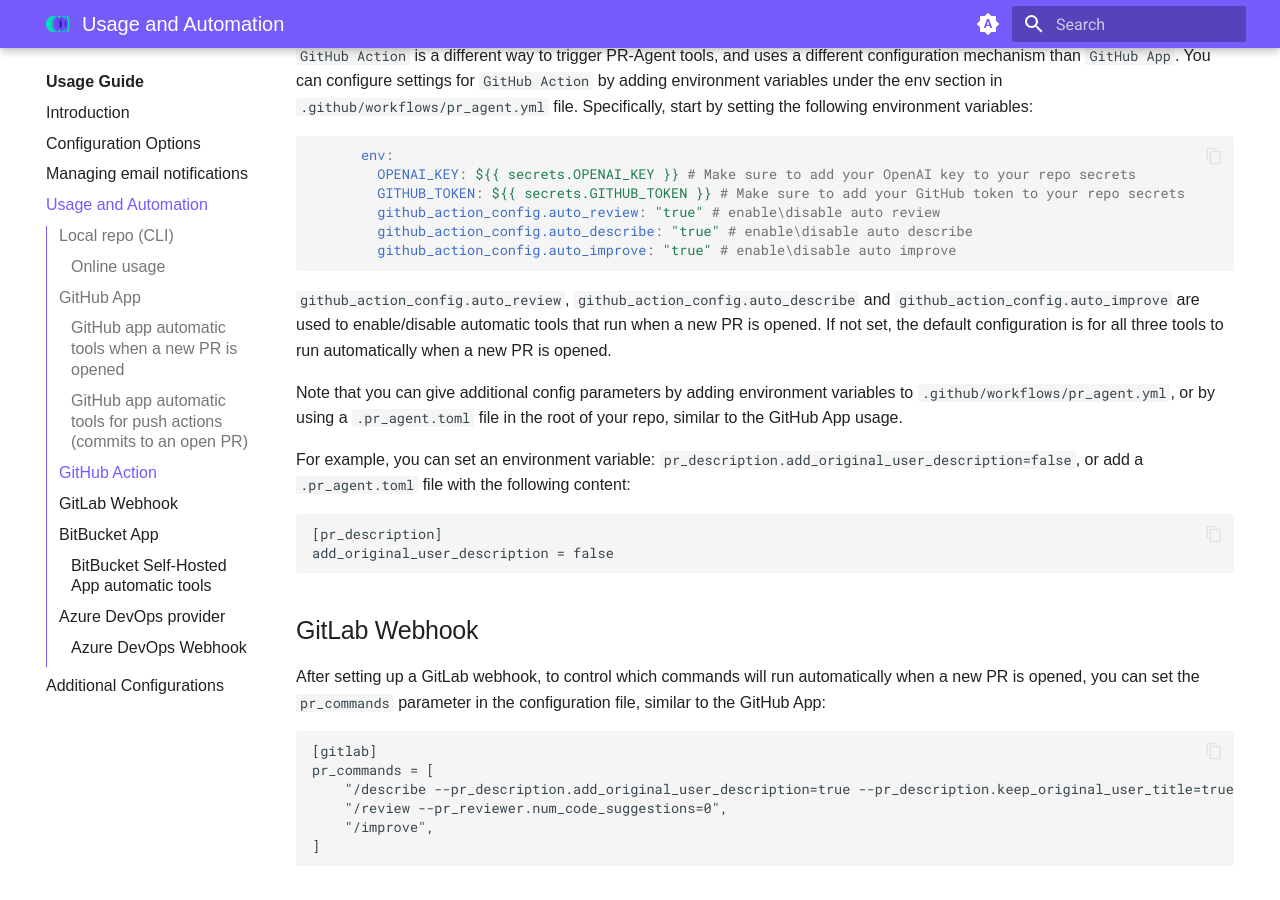
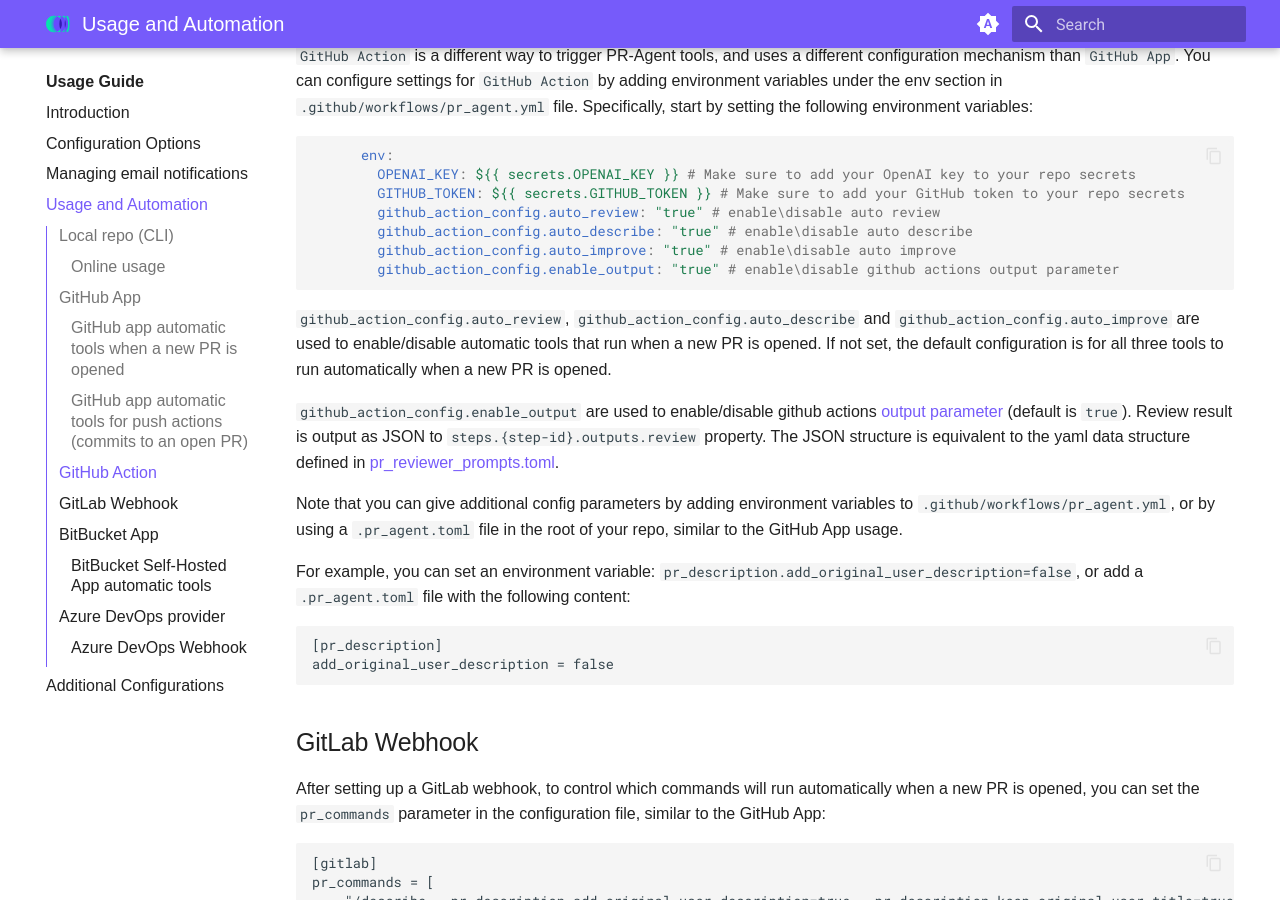
Before and after one commit to Codium-ai/pr-agent, an MkDocs documentation site: the page built from docs/docs/usage-guide/automations_and_usage.md, in a window 1280 px wide and 900 px high, scrolled down 2881 px. Built offline with MkDocs 1.6.1 and Material for MkDocs 9.7.7, drawn with Linux system fonts in a browser that asks for light colours.

Commit message:
docs: add feature spec and config

````diff
--- a/docs/docs/usage-guide/automations_and_usage.md
+++ b/docs/docs/usage-guide/automations_and_usage.md
@@ -115,9 +115,14 @@
         github_action_config.auto_review: "true" # enable\disable auto review
         github_action_config.auto_describe: "true" # enable\disable auto describe
         github_action_config.auto_improve: "true" # enable\disable auto improve
+        github_action_config.enable_output: "true" # enable\disable github actions output parameter
 ```
 `github_action_config.auto_review`, `github_action_config.auto_describe` and `github_action_config.auto_improve` are used to enable/disable automatic tools that run when a new PR is opened.
 If not set, the default configuration is for all three tools to run automatically when a new PR is opened.
+
+`github_action_config.enable_output` are used to enable/disable github actions [output parameter](https://docs.github.com/en/actions/creating-actions/metadata-syntax-for-github-actions#outputs-for-docker-container-and-javascript-actions) (default is `true`).
+Review result is output as JSON to `steps.{step-id}.outputs.review` property.
+The JSON structure is equivalent to the yaml data structure defined in [pr_reviewer_prompts.toml](https://github.com/idubnori/pr-agent/blob/main/pr_agent/settings/pr_reviewer_prompts.toml).
 
 Note that you can give additional config parameters by adding environment variables to `.github/workflows/pr_agent.yml`, or by using a `.pr_agent.toml` file in the root of your repo, similar to the GitHub App usage.
 
````
